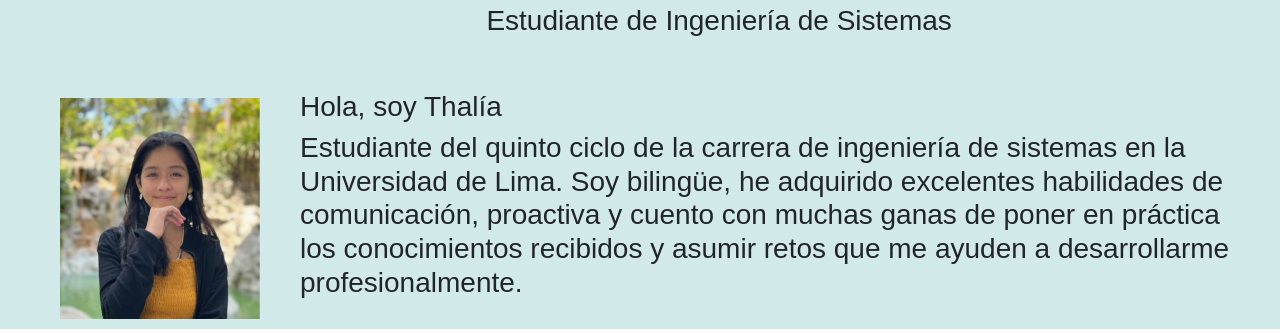
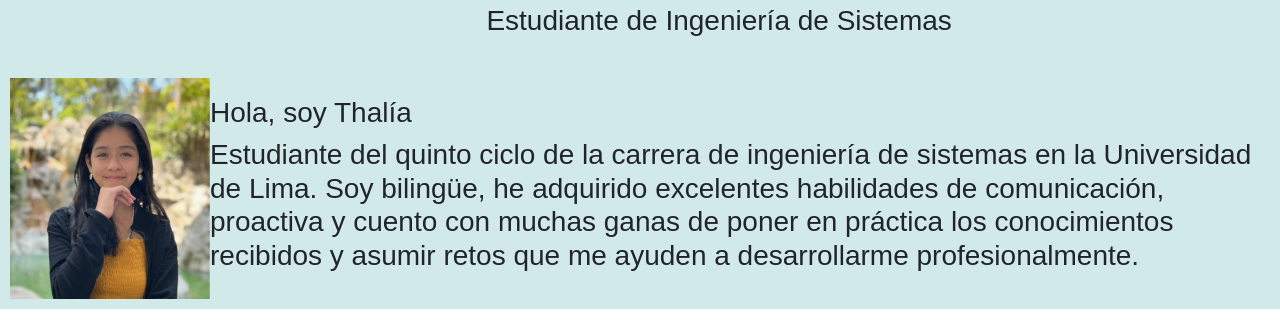
Before and after one commit to ThaliaRuizPinto/CV_Host, a plain HTML site: page index.html in a window 1280 px wide. Shown: the part 208-541 px from the top of the page. Drawn offline with nearby package versions, Linux system fonts and the light colour scheme; a web font is replaced by a local one.

Commit message:
Update Styles.css

```diff
--- a/Styles.css
+++ b/Styles.css
@@ -87,16 +87,12 @@ h1 {
 
 .Texto1 {
   text-align: center;
-  margin: 10px 10px 10px 10px;
 
 }
 
 .FotoThali {
   max-width: 200px;
   height: auto;
-  margin-top: 20px;
-  margin-right: 30px;
-  margin-left: 50px;
 }
 
 @media (min-width: 768px) {
```
